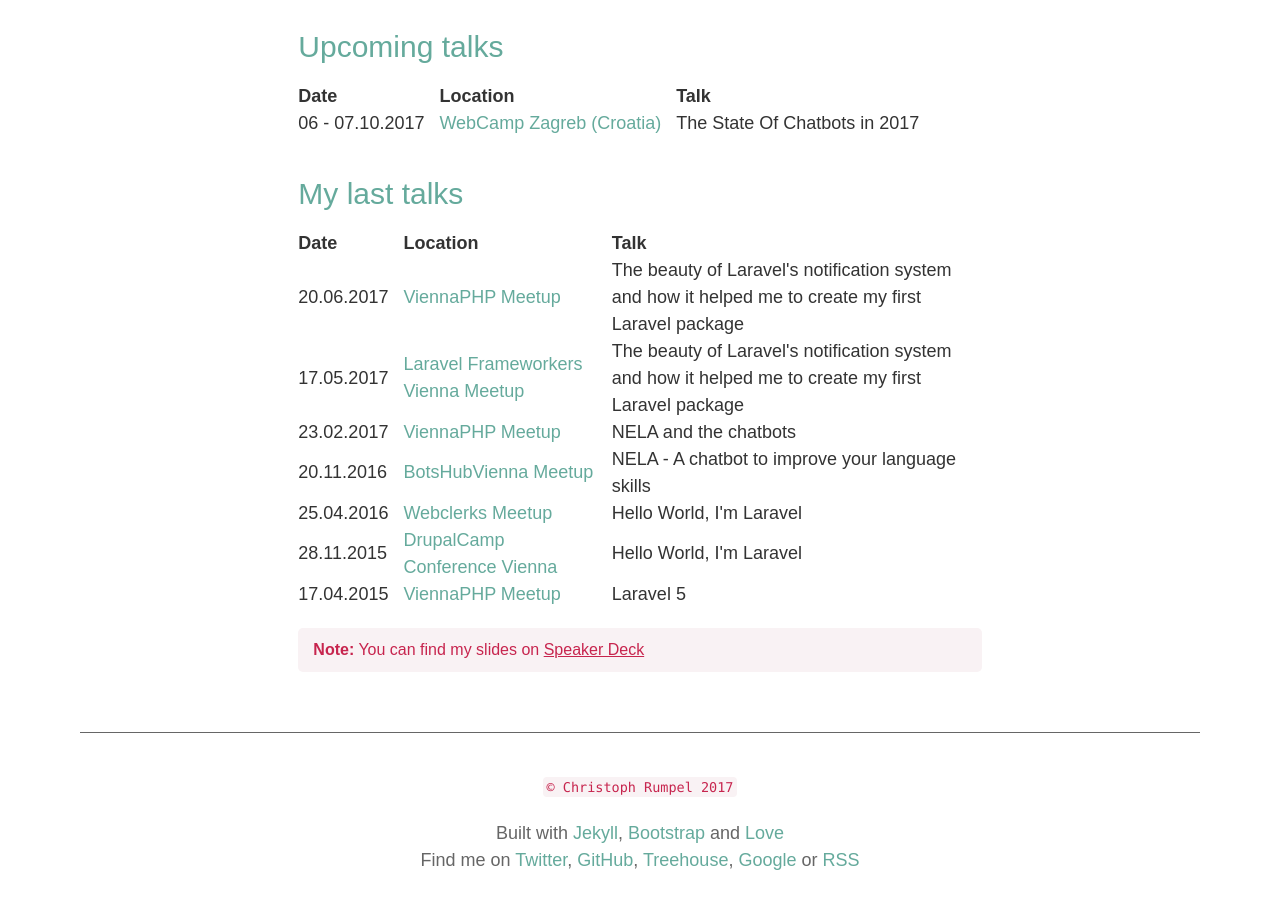
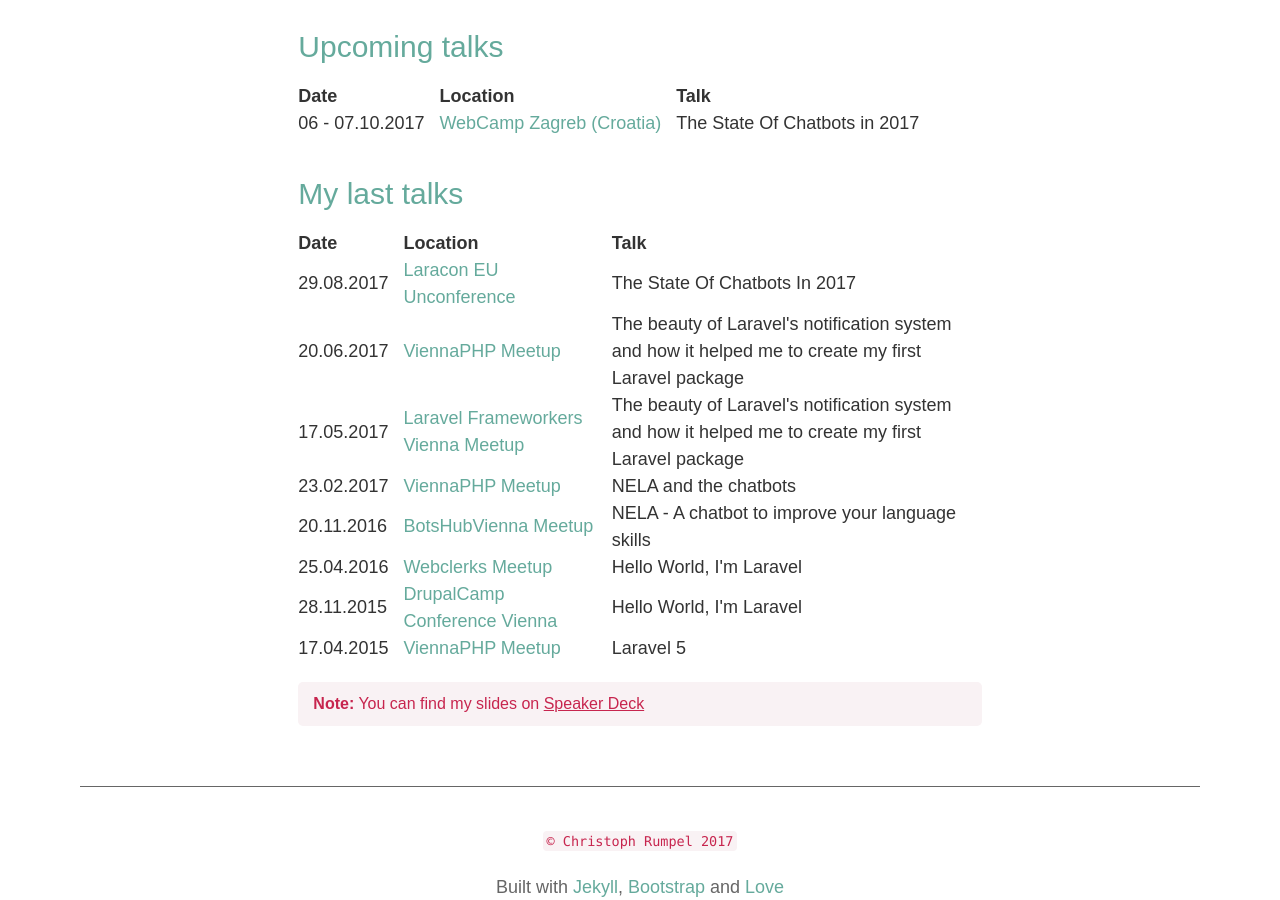
Before and after one commit to christophrumpel/christophrumpel.github.io, a Jekyll site: the page built from talks.html, in a window 1280 px wide and 900 px high, scrolled down 667 px. Built offline with Jekyll 4.4.1, drawn with Linux system fonts in a browser that asks for light colours; some web fonts are replaced.

Commit message:
Update talks2

```diff
--- a/talks.html
+++ b/talks.html
@@ -38,6 +38,11 @@ published: true
                         <th>Date</th></tg>
                         <th>Location</th>
                         <th>Talk</th>
+                    </tr>
+                    <tr>
+                        <td>29.08.2017</td>
+                        <td><a href="https://laracon.eu/2017/#schedule">Laracon EU Unconference</a></td>
+                        <td>The State Of Chatbots In 2017</td>
                     </tr>
                     <tr>
                         <td>20.06.2017</td>
```
